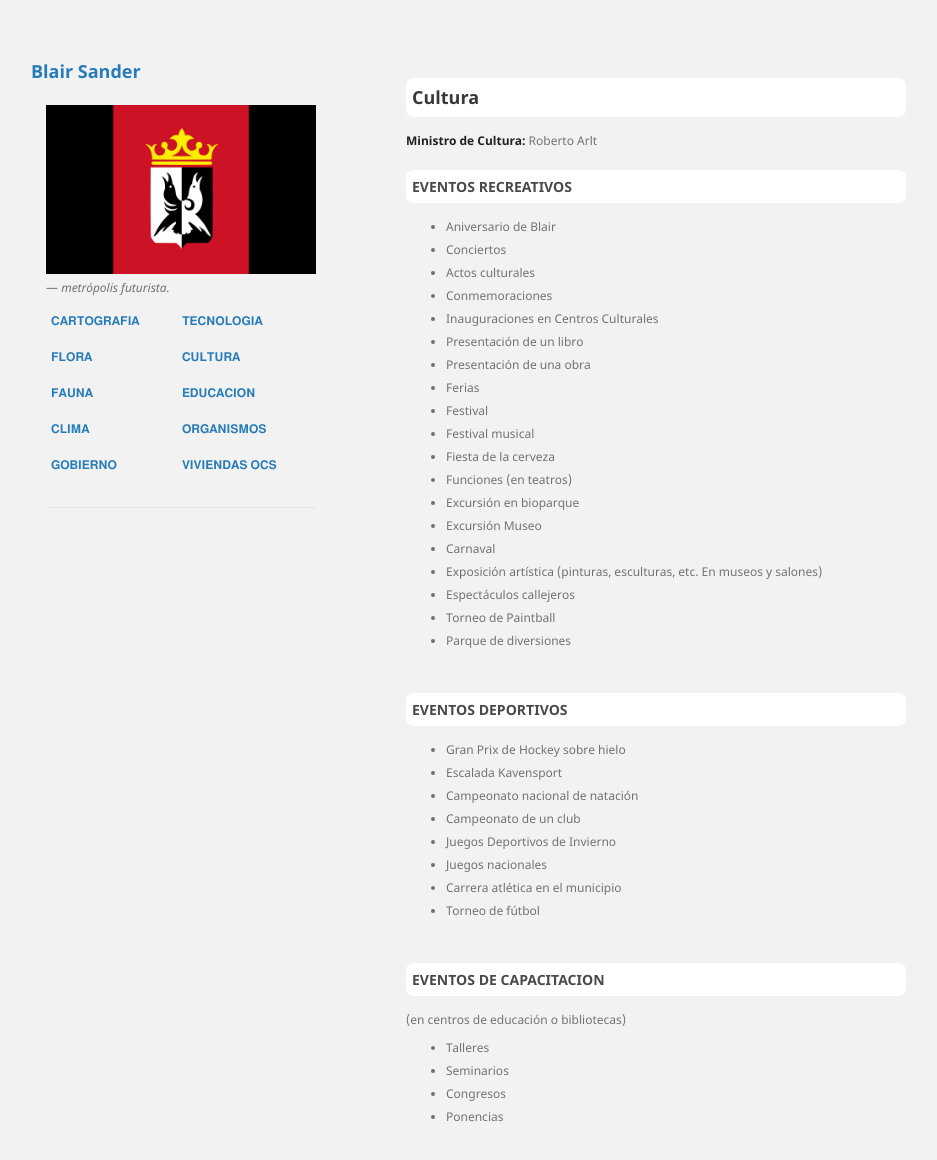
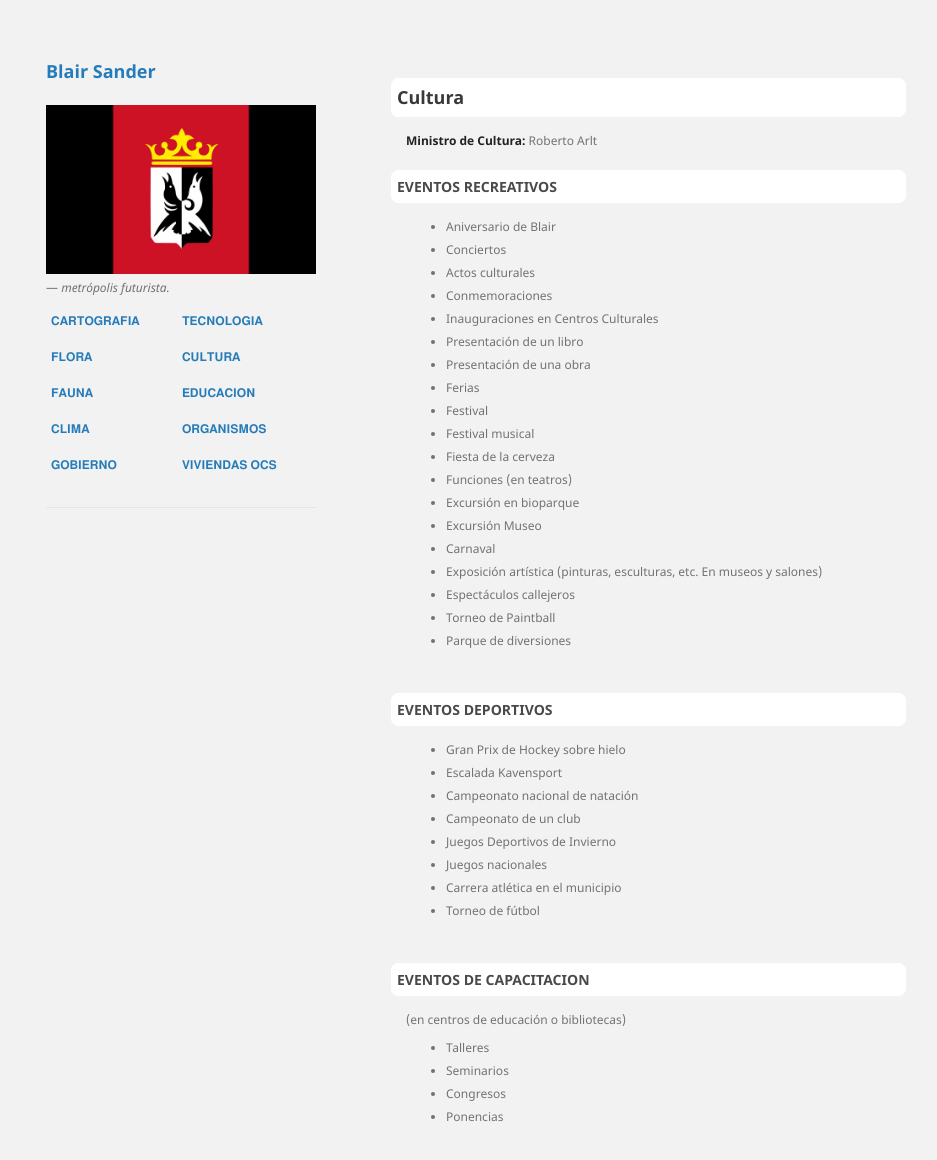
Before and after one commit to BlairSander/ciudad, a Jekyll site: the page built from cultura.md, in a window 1280 px wide and 1186 px high. Shown: the top 1160 px of the window, without its empty margins (164-1101 px from the left). Built offline with Jekyll 4.4.1, drawn with Linux system fonts in a browser that asks for light colours.

Commit message:
jekyll-theme-minimal.scss

```diff
--- a/_sass/jekyll-theme-minimal.scss
+++ b/_sass/jekyll-theme-minimal.scss
@@ -11,13 +11,13 @@ body {
 
 h1 {
   color:#222;
-  margin:0 0 20px -15px;
+  margin:0 0 20px;
   font-size:18px;
 }
 
 h2, h3 {
   color:#222;
-  margin:20px 0 15px;
+  margin:20px 0 15px -15px;
   background-color: white;
   border: 1px solid white;
   border-radius: 7px;
```
